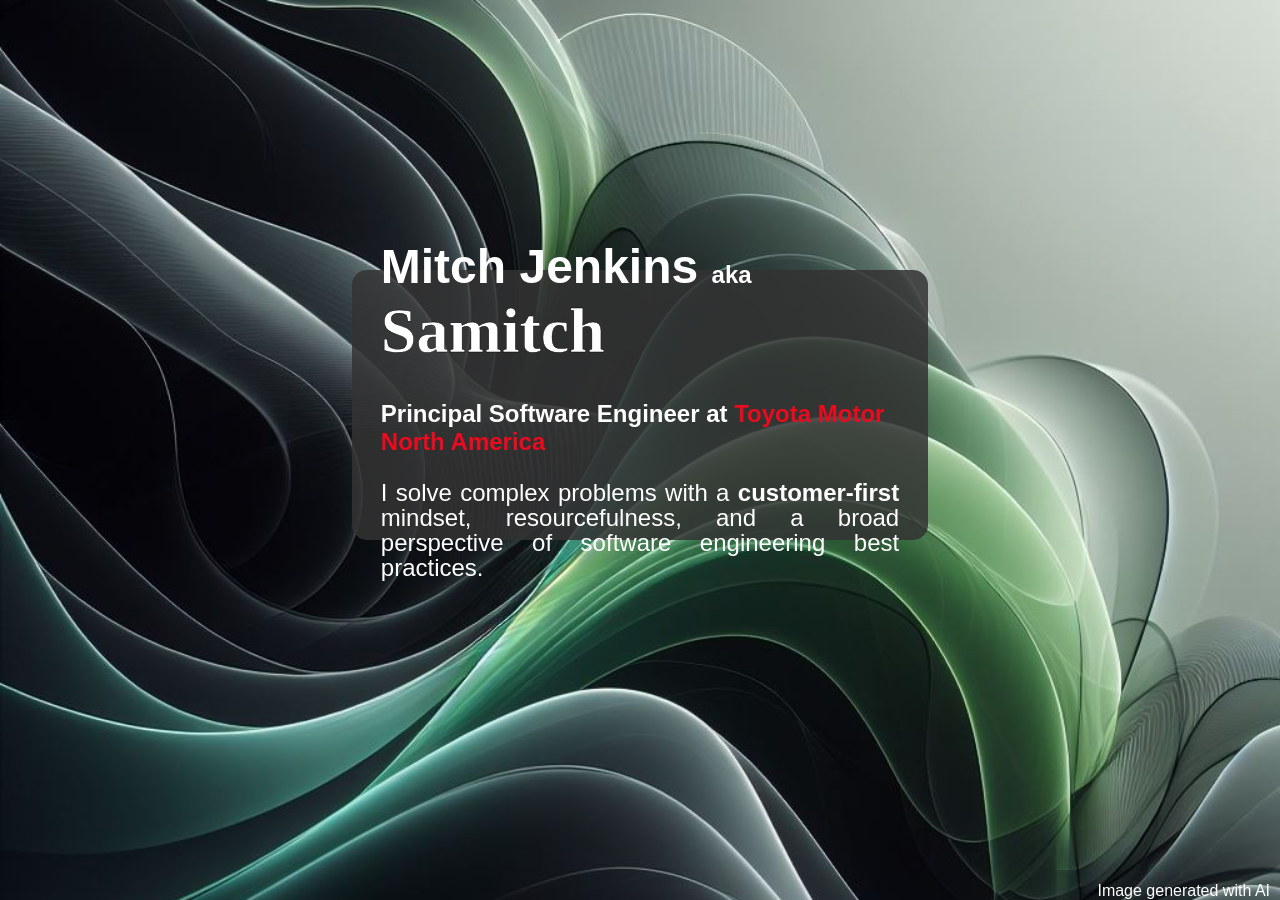
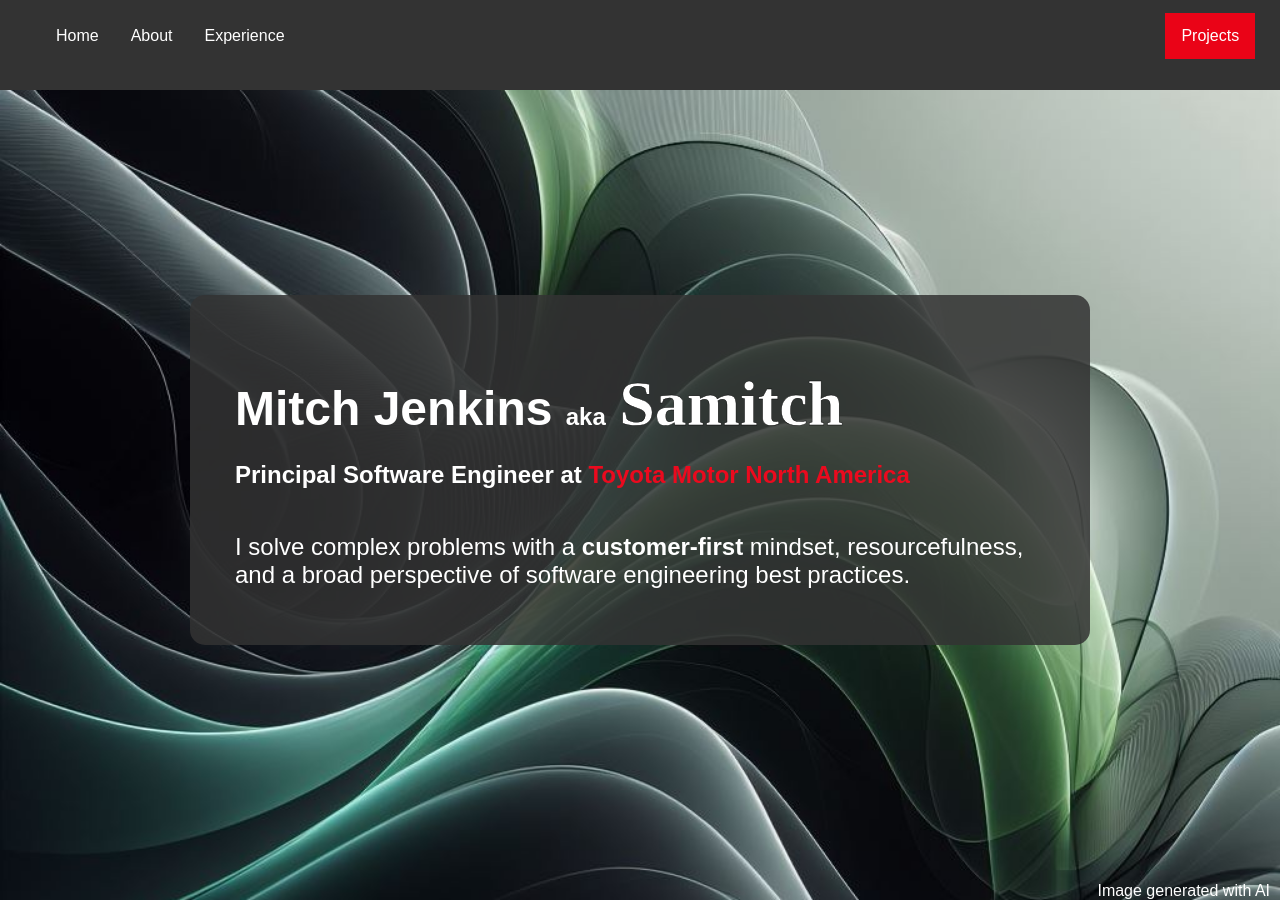
Before and after one commit to Samitch-media/Samitch-media.github.io, an MkDocs documentation site: the page built from docs/index.md, in a window 1280 px wide and 900 px high. Built offline with MkDocs 1.6.1 and Material for MkDocs 9.7.7, drawn with Linux system fonts in a browser that asks for light colours.

Commit message:
Fixed spacing; re-added menu

```diff
--- a/docs/assets/css/parallax.css
+++ b/docs/assets/css/parallax.css
@@ -76,6 +76,7 @@ body, html {
 }
 
 .panel {
+    margin: 25px 0;
     position: absolute;
     background-color: rgba(255, 255, 255, 15%);
     color: #333333;
@@ -97,8 +98,10 @@ body, html {
 .panel-image {
     /* position: relative; */
     /* margin: 30%; */
-    width: 45%;
-    height: 30%;
+    /* width: 45%;
+    height: 30%; */
+    width: 900px;
+    height: 350px;
     top: 30%;
     /* margin: 30%; */
     /* left: 5%; */
@@ -116,9 +119,16 @@ body, html {
 }
 
 .panel-image > span {
+    /* TODO: Fix spacing, changed this to flex to be more responsive */
+  display: flex;
+  flex-direction: column;
   margin-right: 5%;
   padding-left: 5%;
   text-align: left;
+}
+
+.panel-image p {
+    font-size: x-large;
 }
 
 .panel-section > span {
@@ -127,11 +137,7 @@ body, html {
 
 .panel h1 {
     font-size: 3rem;
-}
-.panel h3 {
-  /* padding-bottom:0%; */
-  /* text-align: center; */
-  /* font-size: 32px; */
+    margin-bottom: 0;
 }
 
 .samitch {
@@ -153,12 +159,16 @@ body, html {
     color: #EB0A1E;
 }
 
-.panel p {
+.panel-section p {
   text-align: justify;
   line-height: 25px;
   font-size: x-large;
   /* font-weight: 100; */
   /* padding: 0px 50px; */
+}
+
+p span {
+    display: block;
 }
 
 .panel button {
--- a/overrides/main.html
+++ b/overrides/main.html
@@ -23,7 +23,15 @@
 </head>
 
 <body>
-    <div class="parallax">
+    <nav class="navigation">
+        <ul>
+            <li><a href="#home">Home</a></li>
+            <li><a href="#about">About</a></li>
+            <li><a href="#experience">Experience</a></li>
+            <li class="active"><a href="#projects">Projects</a></li>
+        </ul>
+    </nav>
+    <section class="parallax">
         <div class="panel panel-image">
             <span>
                 <h1>Mitch Jenkins <small>aka</small> <span class="samitch">Samitch</span></h1>
@@ -33,9 +41,9 @@
             </span>
         </div>
         <div class="img-source">Image generated with AI</div>
-    </div>
-    <!-- <div class="navigation navigation-mid"></div> -->
-    <div class="section">
+    </section>
+    <!-- <div class="navigation navigation-mid"> TODO: Fix sticky menu -->
+    <section class="section">
         <div class="panel panel-section">
             <span>
                 <h2>About</h2>
@@ -46,27 +54,31 @@
                         program, I immersed myself in four distinct business verticals where I focused on skills in
                         agile project management, data analytics, the Microsoft Power Platform, and
                         relationship-building across the organization.
-                    </span>
+                    </span><br>
                     <span>
-                        Today, my capabilities extend beyond departmental boundaries. As part of the Cloud & Developer
+                        Today, my capabilities extend beyond departmental boundaries. As part of the Cloud &
+                        Developer
                         Experience platform engineering group, I lead multiple teams, drive product features, and
-                        contribute to critical engineering efforts. My current focus centers on engineering excellence
+                        contribute to critical engineering efforts. My current focus centers on engineering
+                        excellence
                         and compliance.
                         Through innovative tools, we empower application DevOps teams to adopt improved software
                         engineering practices, ultimately delivering greater value to the business.
-                    </span>
+                    </span><br>
                     <span>
-                        Customer satisfaction remains at the core of my work. I strive to enhance user experiences by
+                        Customer satisfaction remains at the core of my work. I strive to enhance user experiences
+                        by
                         delivering high-quality software solutions. As I continue to evolve in my role, I find
                         fulfillment in teaching others how these refined practices can yield efficiency gains and
                         elevate quality.
-                    </span>
+                    </span><br>
                     <span>
                         Beyond the confines of my computer screen, I cherish moments with my wonderful wife and our
-                        two fluffy cats. Cooking provides a creative outlet, while fishing, boating, scuba diving, and
+                        two fluffy cats. Cooking provides a creative outlet, while fishing, boating, scuba diving,
+                        and
                         aviation fuel my adventurous spirit. And when I need solace, music—my perennial 'happy
                         place'—resonates deeply.
-                    </span>
+                    </span><br>
                     <span>
                         I have a wide range of interests and skills, but I'm eager to learn and deepen my expertise.
                         Pushing my limits excites me, and I look forward to continuous growth
@@ -74,11 +86,11 @@
                 </p>
             </span>
         </div>
-    </div>
+    </section>
 
 
     <div class="parallax" style="background-image: url('../images/abstract-curves.jfif');"></div>
-    <div class="section">
+    <section class="section">
         <div class="panel">
             <span>
                 <h2>Experience</h2>
@@ -86,9 +98,9 @@
                 <button>More Info</button>
             </span>
         </div>
-    </div>
+    </section>
     <div class="parallax" style="background-image: url('../images/abstract-curves.jfif');"></div>
-    <div class="section">
+    <section class="section">
         <div class="panel">
             <span>
                 <h2>Projects</h2>
@@ -96,9 +108,8 @@
                 <button>More Info</button>
             </span>
         </div>
-    </div>
+    </section>
     <!-- </div> -->
-
 </body>
 
 </html>
```
